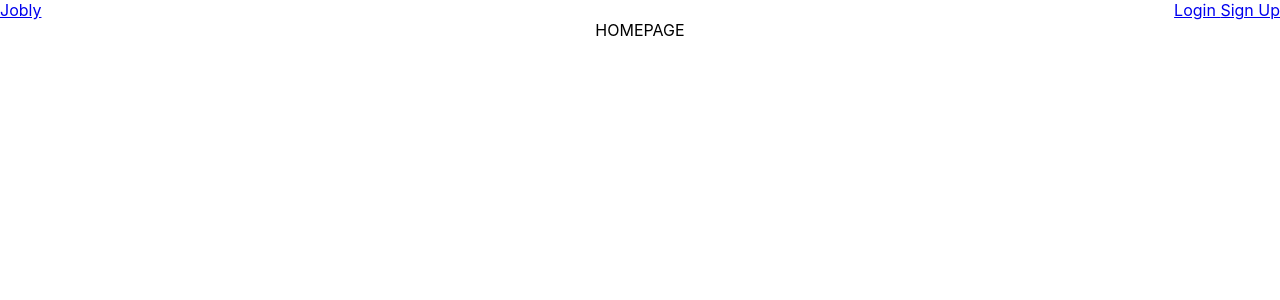
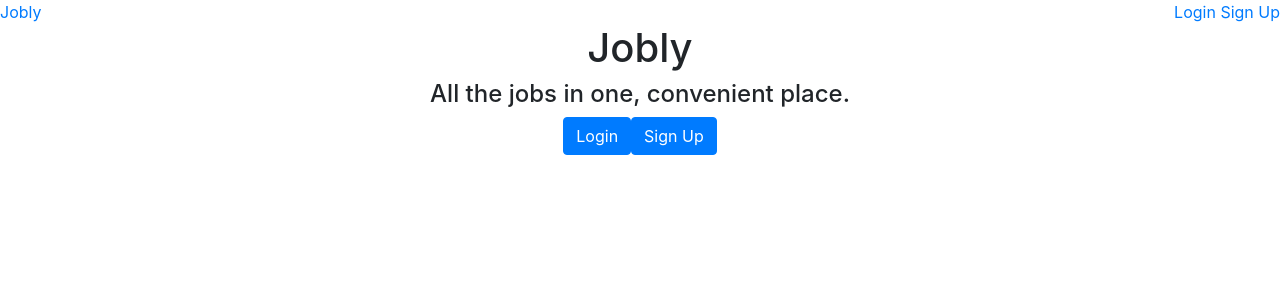
Before and after one commit to GeigerTiger55/react-jobly, a React (Create React App) app: page / in a window 1280 px wide. Shown: the top 300 px of the page. Built offline with nearby package versions, Linux system fonts and the light colour scheme; no server answers.

Commit message:
Added homepage conditional for if user is logged in and imported bootstrap

```diff
--- a/public/index.html
+++ b/public/index.html
@@ -3,6 +3,9 @@
   <head>
     <meta charset="utf-8" />
     <link rel="icon" href="%PUBLIC_URL%/favicon.ico" />
+    <link rel="stylesheet" href="https://cdn.jsdelivr.net/npm/bootstrap@4.3.1/dist/css/bootstrap.min.css"
+        integrity="sha384-ggOyR0iXCbMQv3Xipma34MD+dH/1fQ784/j6cY/iJTQUOhcWr7x9JvoRxT2MZw1T"
+        crossorigin="anonymous">
     <meta name="viewport" content="width=device-width, initial-scale=1" />
     <meta name="theme-color" content="#000000" />
     <meta
--- a/src/Homepage.js
+++ b/src/Homepage.js
@@ -1,5 +1,6 @@
 import { useContext } from "react";
 import userContext from './userContext';
+import { Link } from "react-router-dom";
 
 /** Homepage for landing and redirects (presentational)
  *
@@ -12,8 +13,29 @@ import userContext from './userContext';
  * Routes -> Homepage
  */
 
- function Homepage(){
-  return <header>HOMEPAGE</header>;
+function Homepage() {
+  const { userData } = useContext(userContext);
+
+  if (userData.token) {
+    return (
+      <div>
+        <h1>Jobly</h1>
+        <h4>All the jobs in one, convenient place.</h4>
+        <h1>WelcomeBack, {userData.user.firstName}</h1>
+      </div>
+    );
+  } else {
+    return (
+      <div>
+        <h1>Jobly</h1>
+        <h4>All the jobs in one, convenient place.</h4>
+        <div>
+          <Link to='/login' className='btn btn-primary'> Login </Link>
+          <Link to='/signup' className='btn btn-primary'> Sign Up </Link>
+        </div>
+      </div>
+    );
+  }
 }
 
 export default Homepage;
```
